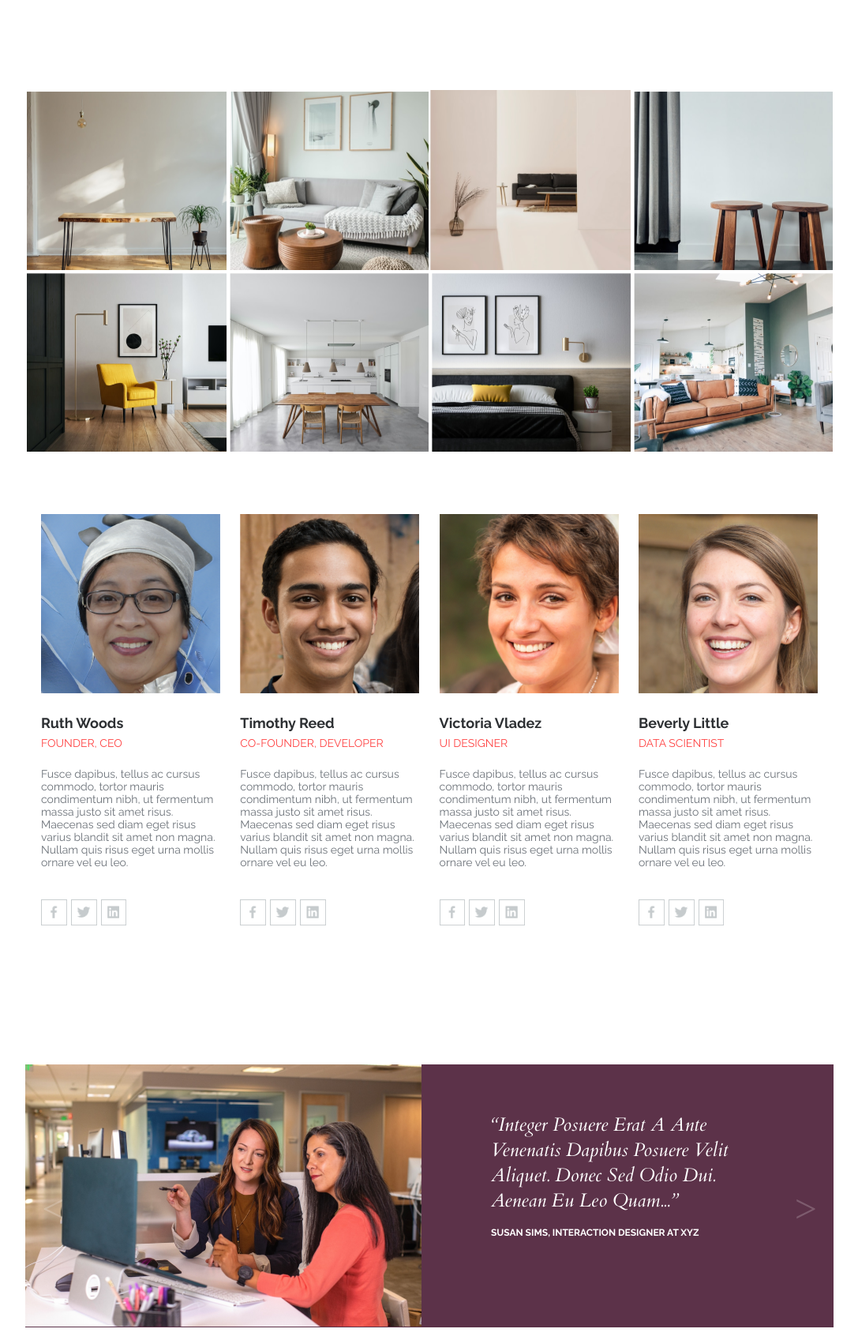
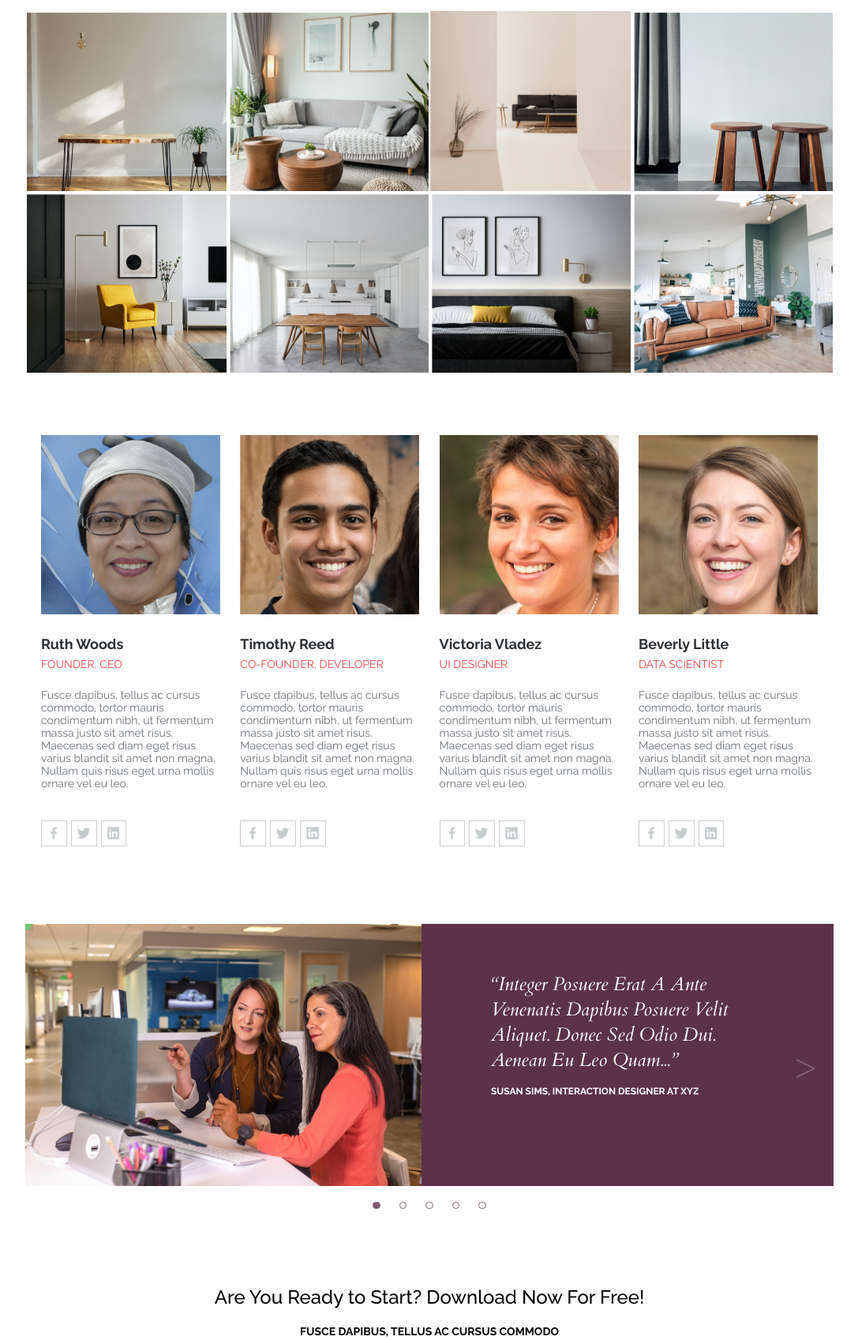
Before and after one commit to JSankevich/Activetotalnew, a website built with Parcel: page index.html in a window 1280 px wide. Shown: the part 1566-3263 px from the top of the page at 79% size, without its empty margins (96-1183 px from the left). Built offline with nearby package versions, Linux system fonts and the light colour scheme; files whose address does not match are found by name.

Commit message:
correction margins

```diff
--- a/src/testimonials.scss
+++ b/src/testimonials.scss
@@ -218,7 +218,7 @@
    #testimonials{
       width: 1024px;
       height: 365.49px;
-      margin-top: 78.41px;
+      margin-top: 0px;
    }
 
    .slider {
--- a/src/works.scss
+++ b/src/works.scss
@@ -160,7 +160,7 @@
    #works{
       width: 1024px;
       height: 459.78px;
-      margin-top: 80.11px;
+      margin-top: -100px;
    }
 
    .works__info-title{
```
Also changed, not shown: 1 other file.
